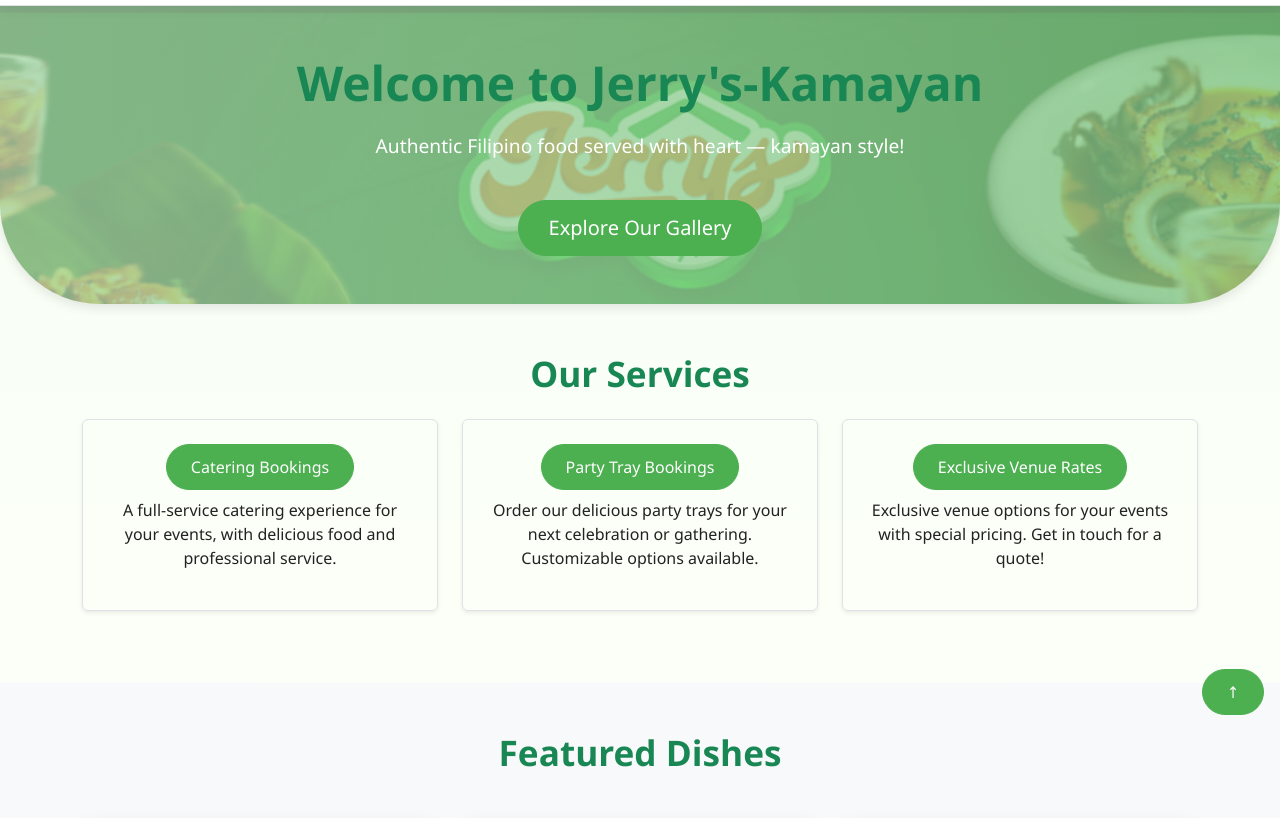
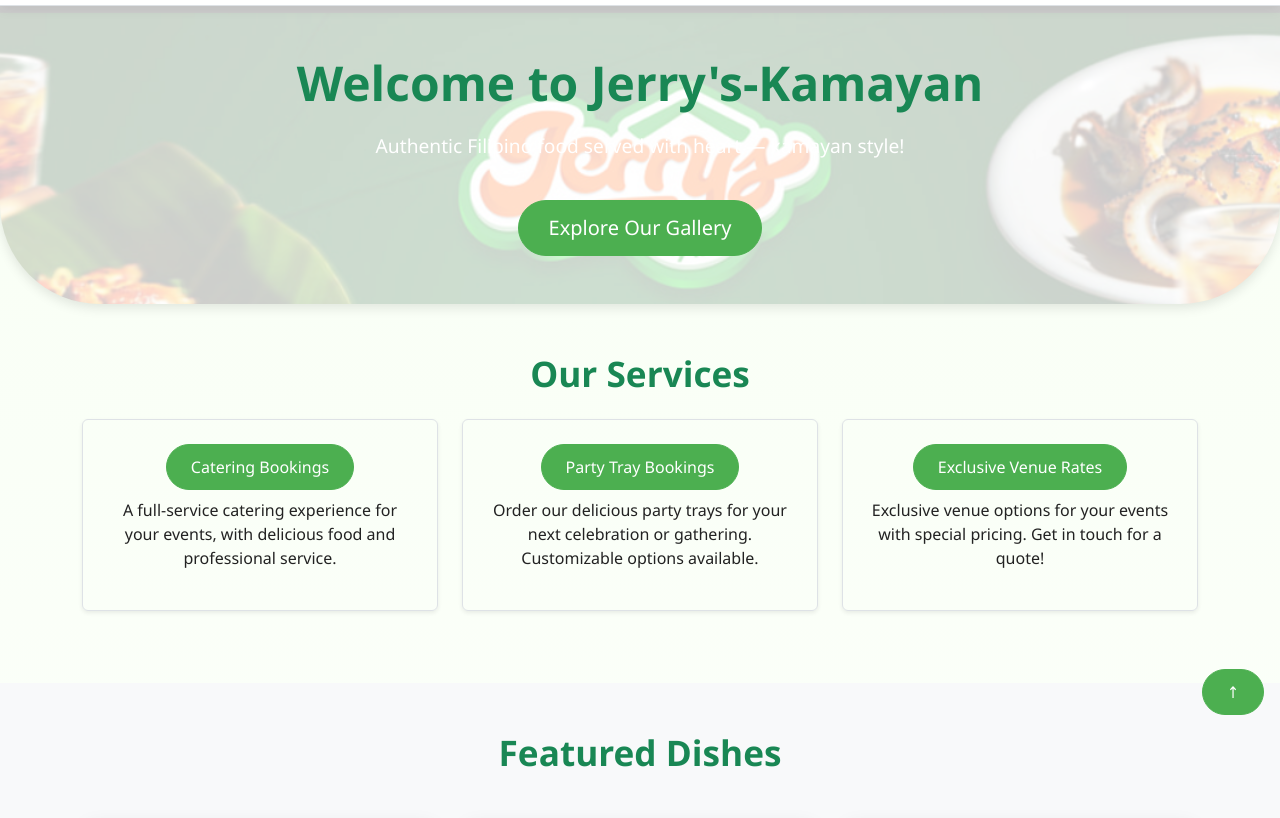
Before and after one commit to Lucifurge/Jerrys-Kamayan, a plain HTML site: page index.html in a window 1280 px wide. Shown: the part 69-887 px from the top of the page. Drawn offline with nearby package versions, Linux system fonts and the light colour scheme.

Commit message:
Update style.css

```diff
--- a/style.css
+++ b/style.css
@@ -51,7 +51,7 @@ a:hover {
 
 /* Hero Section */
 #hero {
-  background: linear-gradient(to right, #a5d6a7cc, #81c784cc),
+  background: linear-gradient(to right, #ffffffcc, #ffffffcc),
               url('background.png') no-repeat center center/cover;
   color: #fff;
   text-align: center;
```
